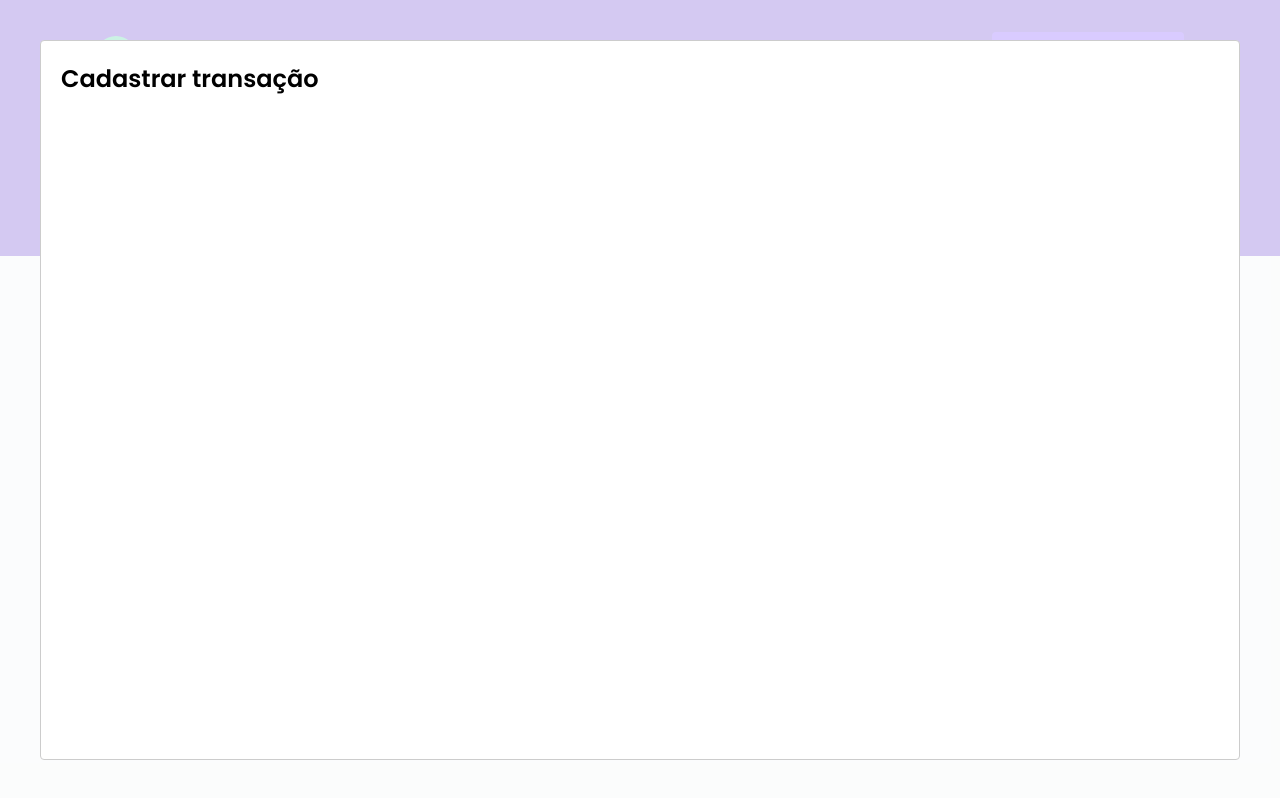
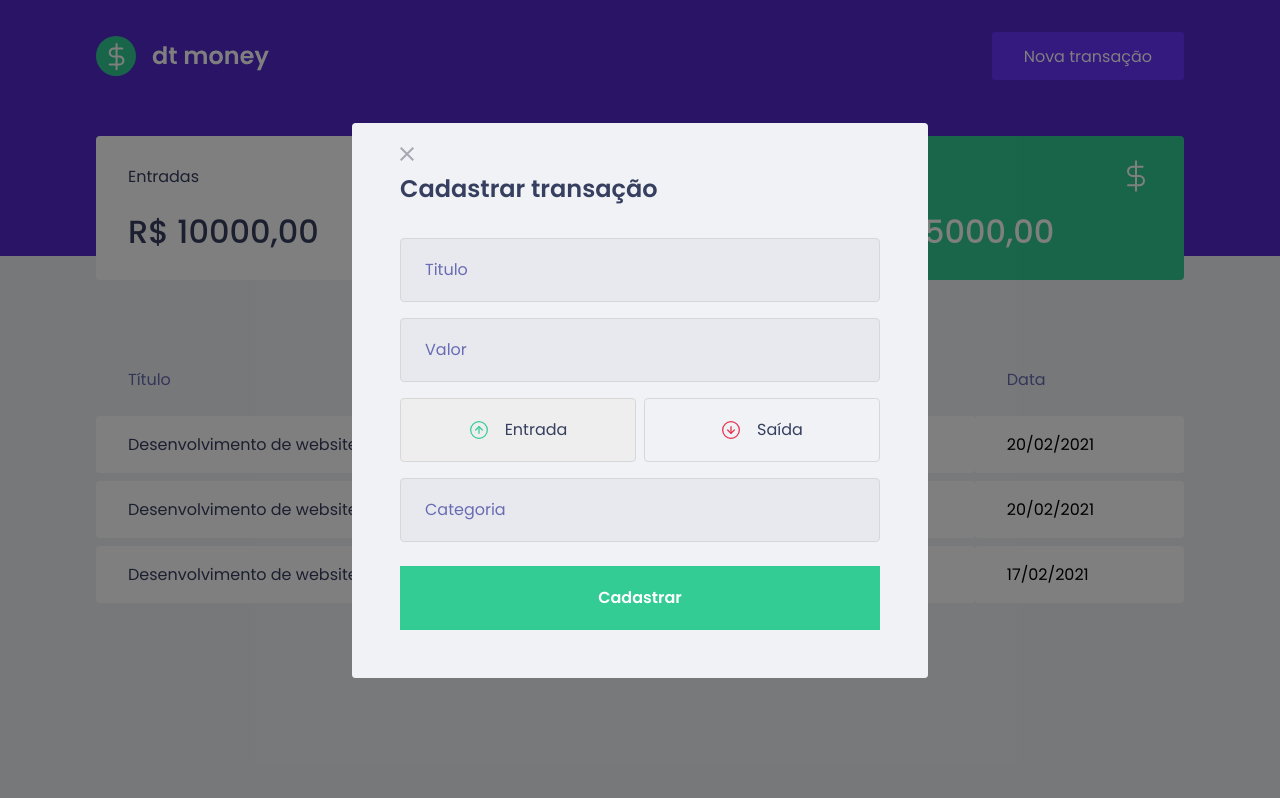
Before and after one commit to igorWebMASTER/dtmoney, a React (Create React App) app: page / in a window 1280 px wide. Both pictures are taken after a click on the button "Nova transação". Built offline with nearby package versions, Linux system fonts and the light colour scheme; what miragejs would draw is missing.

Commit message:
style - added styling for the modal form

```diff
--- a/package.json
+++ b/package.json
@@ -6,6 +6,7 @@
     "@types/react-modal": "^3.12.0",
     "axios": "^0.21.1",
     "miragejs": "^0.1.41",
+    "polished": "^4.1.1",
     "react": "^17.0.1",
     "react-dom": "^17.0.1",
     "react-modal": "^3.12.1",
--- a/src/App.tsx
+++ b/src/App.tsx
@@ -4,6 +4,7 @@
 import { createServer } from 'miragejs'
 import { GlobalStyle } from "./styles/global";
 import Modal from 'react-modal';
+import { NewTransactionModal } from "./components/NewTransactionModal";
 
 createServer({
   routes(){
@@ -44,14 +45,7 @@
      <Header onOpenNewTransactionModal={handleOpenNewTransactionModal}  />
 
     <Dashboard />
-
-     <Modal
-          isOpen={isNewTransactionModalOpen}
-          onRequestClose={handleCloseNewTransactionModal}
-      >
-        <h2>Cadastrar transação</h2>
-     </Modal>
-
+     <NewTransactionModal isOpen={isNewTransactionModalOpen} onRequestClose={handleCloseNewTransactionModal}/>
      <GlobalStyle />
     </>
   );
--- a/src/components/Dashboard/styles.ts
+++ b/src/components/Dashboard/styles.ts
@@ -4,4 +4,5 @@
   max-width: 1120px;
   margin: 0 auto;
   padding: 2.5rem 1rem;
+  width: 100%;
 `;
--- /dev/null
+++ b/src/components/NewTransactionModal/index.tsx
@@ -0,0 +1,69 @@
+import {useState} from 'react';
+import Modal from 'react-modal';
+import { Container,TransactionTypeContainer, RadioBox } from './styles';
+import closeImg from '../../assets/close.svg';
+import incomeImg from '../../assets/income.svg';
+import outcomeImg from '../../assets/outcome.svg';
+
+
+interface NewTransactionModalProps{
+  isOpen:boolean;
+  onRequestClose: () => void;
+}
+
+export function NewTransactionModal( {isOpen, onRequestClose}:NewTransactionModalProps ){
+  const [type, setType] = useState('deposit');
+
+  return (
+    <Modal
+        isOpen={isOpen}
+        onRequestClose={onRequestClose}
+        overlayClassName="react-modal-overlay"
+        className="react-modal-content"
+    >
+      <button type="button"
+             onClick={onRequestClose}
+             className="react-modal-close"
+      >
+         <img src={closeImg} alt="Fechar modal"/>
+      </button>
+
+      <Container>
+        <h2>Cadastrar transação</h2>
+
+        <input type="text" placeholder="Titulo" />
+
+        <input type="number" placeholder="Valor" />
+
+        <TransactionTypeContainer>
+            <RadioBox
+               type="button"
+               onClick={() =>{ setType('deposit') }}
+               isActive={type ==='deposit'}
+             >
+              <img src={incomeImg} alt="Entrada"/>
+
+              <span>Entrada</span>
+            </RadioBox>
+
+            <RadioBox
+                type="button"
+                className=""
+                onClick={() => { setType('withdraw') }}
+                isActive={type ==='withdraw'}
+            >
+              <img src={outcomeImg} alt=""/>
+
+              <span>Saída</span>
+            </RadioBox>
+        </TransactionTypeContainer>
+
+        <input type="text" placeholder="Categoria" />
+
+        <button type="submit">
+            Cadastrar
+        </button>
+      </Container>
+   </Modal>
+  )
+}
--- /dev/null
+++ b/src/components/NewTransactionModal/styles.ts
@@ -0,0 +1,104 @@
+import styled from "styled-components";
+import {darken} from 'polished';
+
+export const Container = styled.form`
+  h2{
+    color: var(--text-title);
+    font-size: 1.5rem;
+    margin-bottom: 2rem;
+  }
+
+  input{
+    width: 100%;
+    padding: 0 1.5rem;
+    height: 4rem;
+    border-radius: 0.25rem;
+
+    border: 1px solid #d7d7d7;
+    background: #e7e9ee;
+
+    font-weight:400;
+    font-size: 1rem;
+
+    &:focus{
+      outline-color:var(--green);
+    }
+
+
+    &::placeholder{
+      color: var(--text-body);
+    }
+
+    & + input{
+      margin-top: 1rem;
+    }
+
+  }
+
+  button[type="submit"]{
+    width: 100%;
+    padding: 0 1.5rem;
+    height: 4rem;
+    color: #FFF;
+    background: var(--green);
+    border:0;
+    font-size: 1rem;
+    margin-top: 1.5rem;
+    transition: filter 200ms;
+    font-weight: 600;
+
+    &:hover{
+      filter: brightness(0.9);
+    }
+
+    &:focus{
+      outline-color:var(--green);
+    }
+
+  }
+
+`;
+
+export const TransactionTypeContainer = styled.div`
+  margin: 1rem 0;
+  display: grid;
+  grid-template-columns: 1fr 1fr;
+  gap: 0.5rem;
+`;
+
+
+interface RadioBoxProps{
+  isActive: boolean;
+}
+
+export const RadioBox =  styled.button<RadioBoxProps>`
+  height: 4rem;
+  border: 1px solid #d7d7d7;
+  border-radius: 0.25rem;
+
+  background: ${(props) => props.isActive ? '#eee' : 'transparent'};
+
+  display: flex;
+  align-items:center;
+  justify-content:center;
+
+  &:hover{
+    border-color: ${darken(0.1, '#D7D7D7')};
+  }
+
+  &:focus{
+    outline:none;
+  }
+
+  img{
+    width: 20px;
+    height: 20px;
+  }
+
+  span{
+    display: inline-block;
+    margin-left:1rem;
+    font-size: 1rem;
+    color: var(--text-title)
+  }
+`;
--- a/src/styles/global.ts
+++ b/src/styles/global.ts
@@ -53,4 +53,48 @@
       opacity: 0.6;
       cursor: not-allowed;
     }
+
+
+    .react-modal-overlay{
+      background:rgba(0 , 0, 0 , 0.5);
+      position:fixed;
+
+      top:0;
+      left:0;
+      right:0;
+      bottom:0;
+
+      display: flex;
+      align-items:center;
+      justify-content:center;
+    }
+
+    .react-modal-content{
+      width: 100%;
+      max-width: 576px;
+      background: var(--background);
+      padding: 3rem;
+      position: relative;
+      border-radius: 0.24rem;
+
+
+      &:focus{
+        outline:none;
+      }
+
+    }
+
+    .react-modal-close{
+      position:absolute;
+      right: 1.5.rem;
+      top: 1.5rem;
+      border:0;
+      background: transparent;
+      transition: filter 200ms;
+
+      &:hover{
+        filter: brightness(0.8);
+      }
+
+    }
 `;
```
Also changed, not shown: 1 other file (tests, documents, lock files or other folders).
